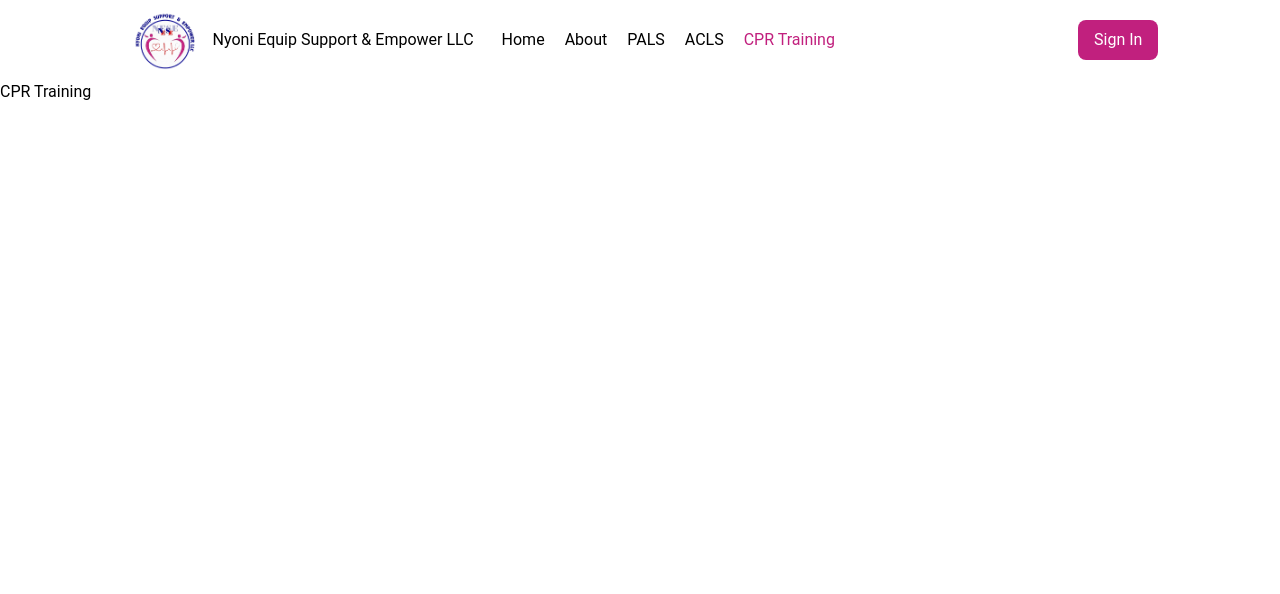
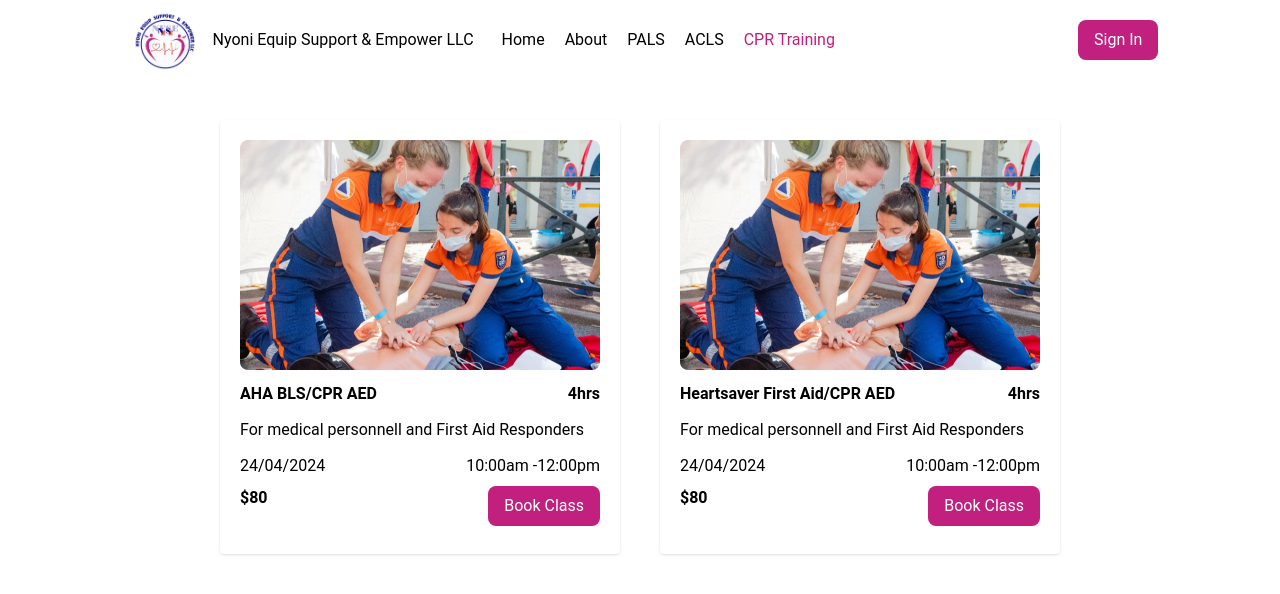
Before and after one commit to kariuki-joseph/nyoni-equip-and-empower-llc, a React (Vite) app: page /cpr-training in a window 1280 px wide. Shown: the top 594 px of the page. Built offline with nearby package versions, Linux system fonts and the light colour scheme.

Commit message:
completed: cpr training UI

```diff
--- /dev/null
+++ b/src/assets/components/CourseCard.jsx
@@ -0,0 +1,30 @@
+import adminClassThumbnail from "../images/admin_class_thumbnail_lg.png";
+import Button from "../components/Button";
+
+export default function CourseCard({ course, onBookClass }) {
+  const { courseName, duration, description, date, time, price } = course;
+  return (
+    <div className="rounded shadow p-5">
+      <img
+        src={adminClassThumbnail}
+        alt="Class Image Thumbnail"
+        className="max-h-[230px] w-auto object-contain"
+      />
+      <div className="flex justify-between mt-3">
+        <h3 className="font-bold"> {courseName} </h3>
+        <h3 className="font-bold">{duration}hrs</h3>
+      </div>
+      <p className="my-3">{description}</p>
+      <div className="flex justify-between my-2">
+        <span>{date}</span>
+        <span>{time} -12:00pm</span>
+      </div>
+      <div className="flex justify-between my-2">
+        <h3 className="font-bold">${price}</h3>
+        <Button primary onClick={() => onBookClass(course)}>
+          Book Class
+        </Button>
+      </div>
+    </div>
+  );
+}
--- a/src/assets/pages/CPRTraining.jsx
+++ b/src/assets/pages/CPRTraining.jsx
@@ -1,10 +1,47 @@
-import NavBar from '../components/NavBar'
+import { useEffect, useState } from "react";
+import NavBar from "../components/NavBar";
+import CourseCard from "../components/CourseCard";
 
 export default function CPRTraining() {
+  const [courses, setCourses] = useState([]);
+
+  const handleClassBooking = (course) => {
+    console.log("Booked class", course);
+  }
+
+  useEffect(function () {
+    setCourses([
+      {
+        id: 1,
+        courseName: "AHA BLS/CPR AED",
+        duration: 4,
+        description: "For medical personnell and First Aid Responders",
+        date: "24/04/2024",
+        time: "10:00am",
+        price: 80,
+      },
+      {
+        id: 2,
+        courseName: "Heartsaver First Aid/CPR AED",
+        duration: 4,
+        description: "For medical personnell and First Aid Responders",
+        date: "24/04/2024",
+        time: "10:00am",
+        price: 80,
+      },
+    ]);
+  }, []);
   return (
     <div>
-      <NavBar/>
-      <p>CPR Training</p>
+      <NavBar />
+
+      <div className="flex justify-center my-10">
+        <div className="grid grid-cols-2 gap-x-10 gap-y-16">
+          {courses.map((course) => (
+            <CourseCard key={course.id} course={course} onBookClass={handleClassBooking} />
+          ))}
+        </div>
+      </div>
     </div>
-  )
+  );
 }
```
